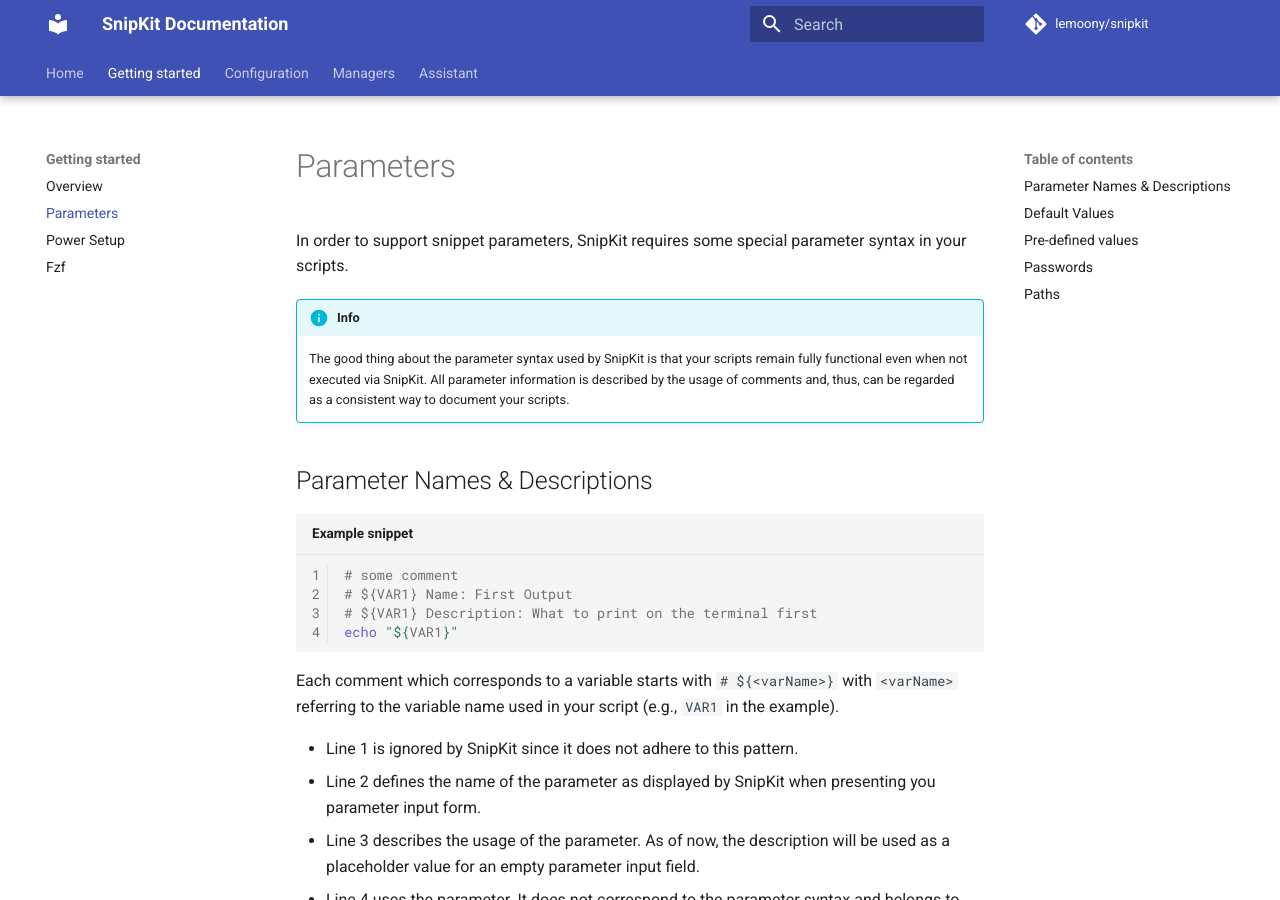
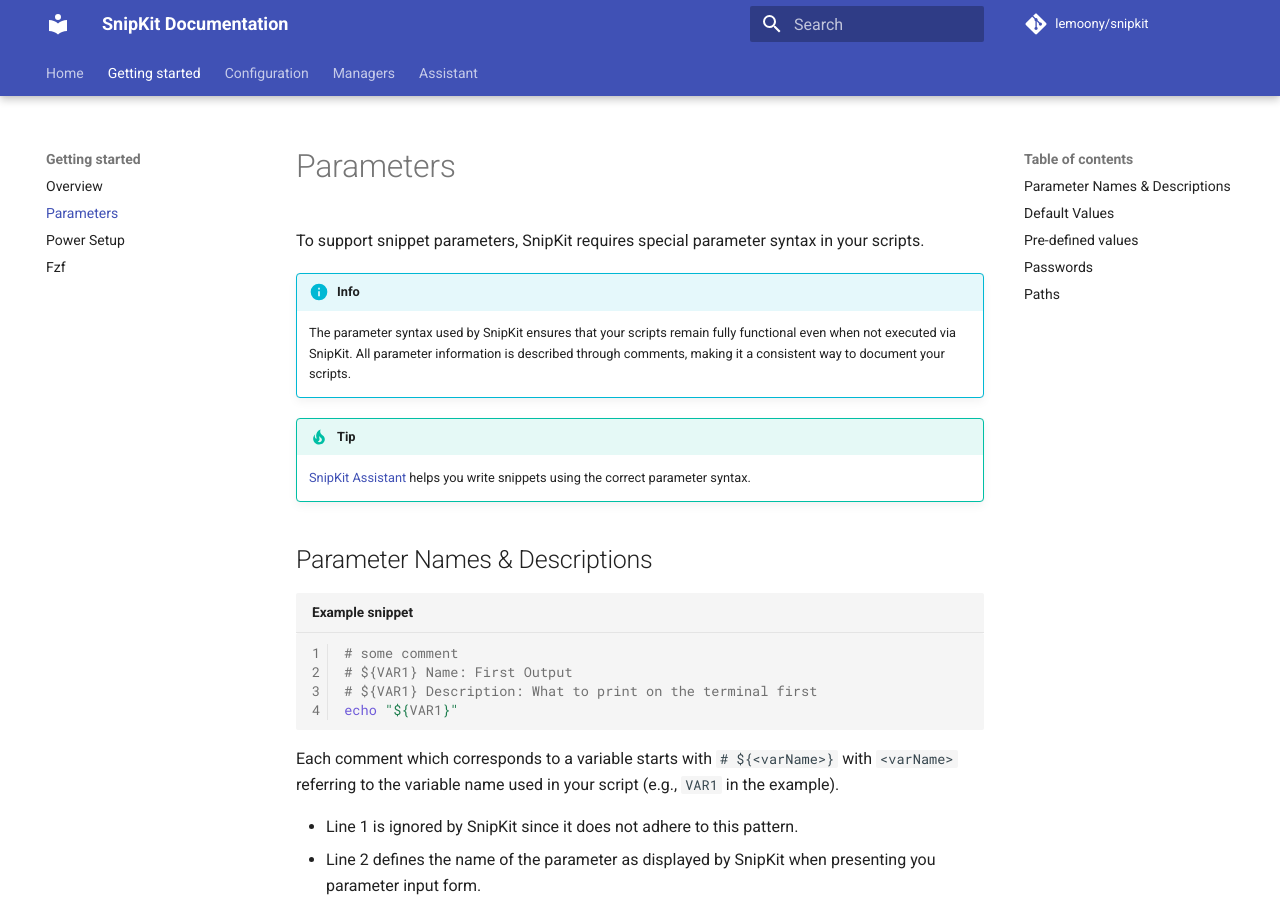
Before and after one commit to lemoony/snipkit, an MkDocs documentation site: the page built from docs/getting-started/parameters.md, in a window 1280 px wide and 900 px high. Built offline with MkDocs 1.6.1 and Material for MkDocs 9.7.7, drawn with Linux system fonts in a browser that asks for light colours; comment, search, counter and statistics services are not loaded; the version menu is left out.

Commit message:
Updated docs for SnipKit GPT

```diff
--- a/docs/getting-started/parameters.md
+++ b/docs/getting-started/parameters.md
@@ -1,11 +1,14 @@
 # Parameters
 
-In order to support snippet parameters, SnipKit requires some special parameter syntax in your scripts.
+To support snippet parameters, SnipKit requires special parameter syntax in your scripts.
 
 !!! info
-    The good thing about the parameter syntax used by SnipKit is that your scripts remain fully functional even when not
-    executed via SnipKit. All parameter information is described by the usage of comments and, thus, can be regarded as a
-    consistent way to document your scripts.
+    The parameter syntax used by SnipKit ensures that your scripts remain fully functional even when not executed via SnipKit. All parameter information is described through comments, making it a consistent way to document your scripts.
+
+!!! tip
+    [SnipKit Assistant][assistant] helps you write snippets using the correct parameter syntax.
+
+[assistant]: ../assistant/index.md
 
 ## Parameter Names & Descriptions
 
```
Also changed, not shown: README.md (+4 -2 lines), docs/assistant/index.md (+5 -2 lines).
